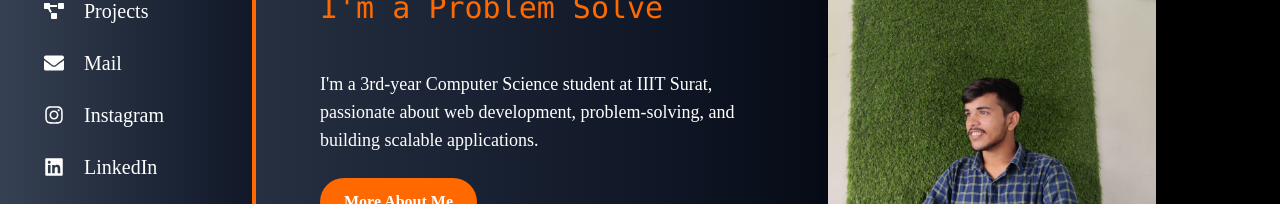
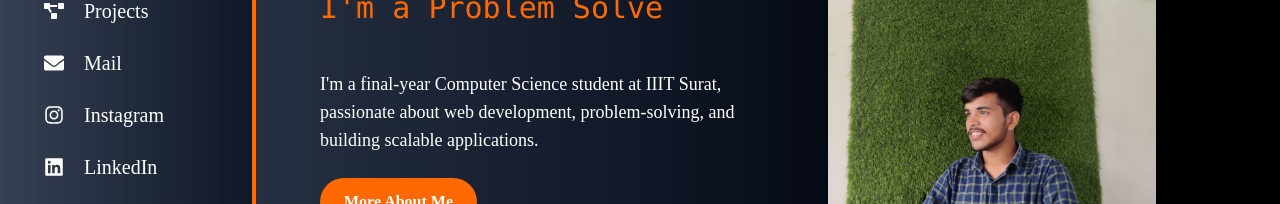
Before and after one commit to Ajaymali2004/ajay-portfolio, a React (Vite) app: page /#/ in a window 1280 px wide. Shown: the part 267-471 px from the top of the page. Built offline with nearby package versions, Linux system fonts and the light colour scheme.

Commit message:
3rd year to final year

```diff
--- a/src/component/Home.jsx
+++ b/src/component/Home.jsx
@@ -73,7 +73,7 @@ export default function Home({ theme, accentColor }) {
             theme ? "text-black" : "text-white"
           } max-w-lg`}
         >
-          I'm a 3rd-year Computer Science student at IIIT Surat, passionate
+          I'm a final-year Computer Science student at IIIT Surat, passionate
           about web development, problem-solving, and building scalable
           applications.
         </p>
```
